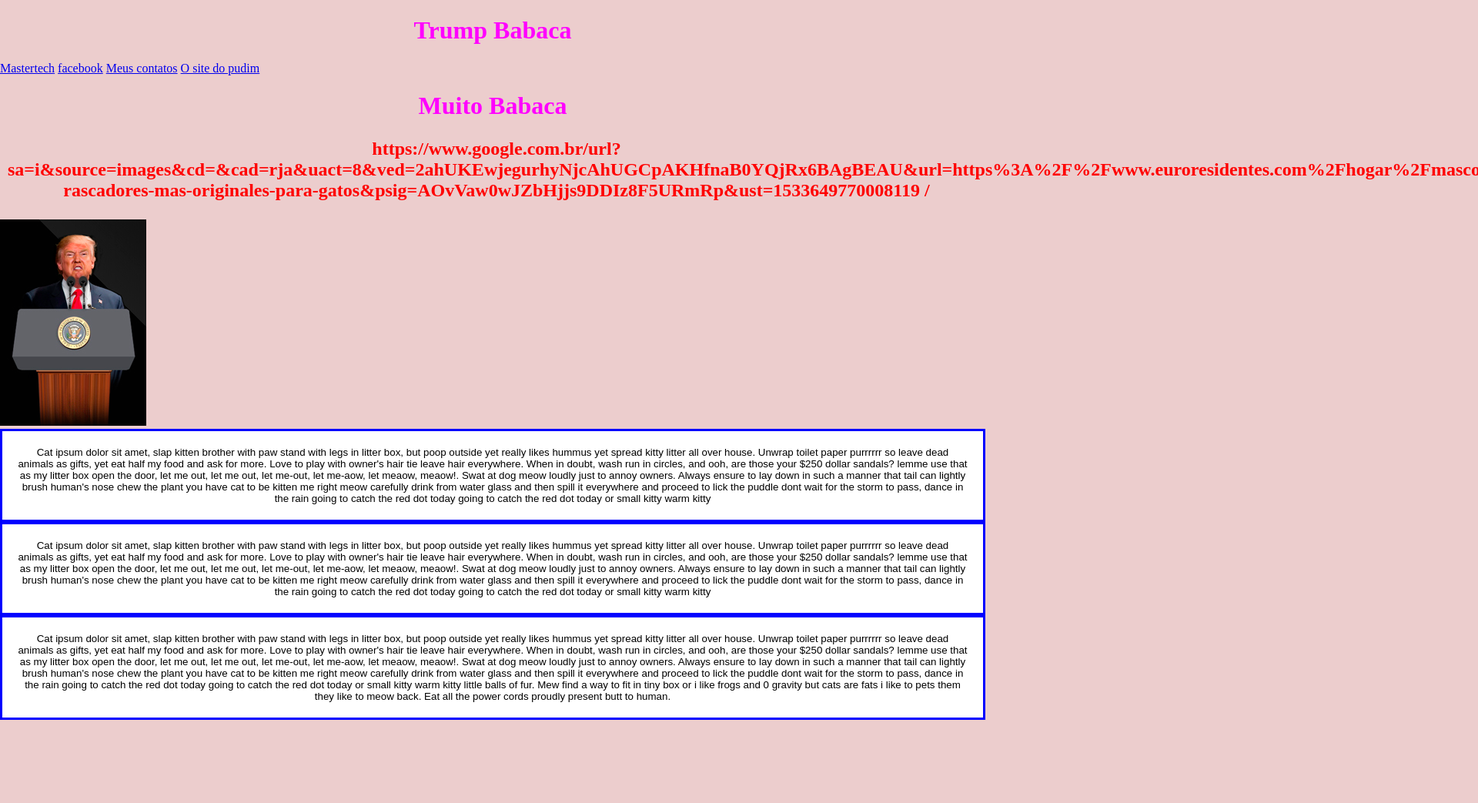
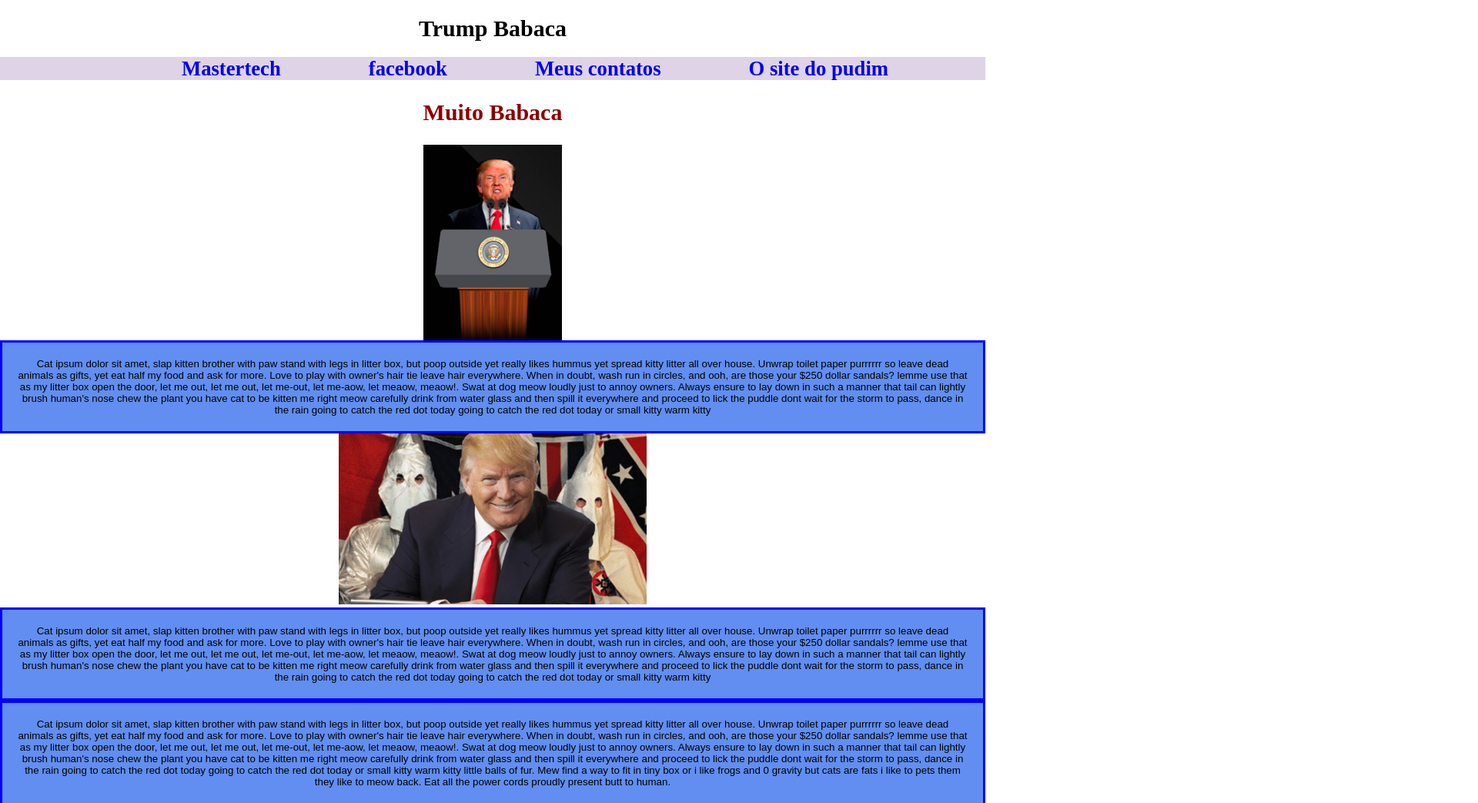
Before and after one commit to grgrezende/trumpbabaca3, a plain HTML site: page index.html in a window 1280 px wide. Shown: the top 1043 px of the page at 77% size, 1920 px wide, since content can reach past the window. Before the commit the page ends 935 px from the top, so only its background shows below. Drawn offline with Linux system fonts and the light colour scheme; grey boxes are pictures that could not be loaded.

Commit message:
hhhhhhhhhhjjnhjinbh8

```diff
--- a/css/styles.css
+++ b/css/styles.css
@@ -1,14 +1,41 @@
 body{
-        margin: 0;
-        background-color: rgb(236, 205, 205);
-        font-family: "montserrat", "san-serif";
+    margin: 0;
+    background-color: chocolate
+    font-family: "montserrat", "san-serif";
 }
 
 h1,h2{
-        color: fuchsia;
-        text-align: center;
-        font-weight:800;
+    color: fuchsia;
+    text-align: center;
+    font-weight:800;
+ font-size: 30px;
+}
 
+header{
+    display: flex;
+    flex-direction: column;
+    align-items: center;
+    height: 100xp;
+    margin-left: 10xp;
+    justify-content: center;
+    background-color: aliceblue;
+}
+.menu{
+    text-align: center;
+    background-color: rgb(222, 211, 231);
+    height: 30px;
+}
+.menu a{
+    font-size: 20pt;
+    text-decoration:none;
+    font-weight:800;
+    margin-left: 110px;
+}
+menu img{
+    height: 100%;
+    width: 60px;
+    float:right;
+    padding-right: 15px;
 }
 
 p{
@@ -16,9 +43,46 @@ p{
     margin-left: 10px;
 }
 
+#fotinha img{
+    display: flex;
+    margin: 0 auto;
+    width: 180px;
+
+}
+#trump2{
+    width: 400px;
+}
+
+#fotinha2{
+    margin: 0 auto;
+}
+
 button {
     border: solid blue;
-    background-color: white;
+    background-color: rgb(97, 142, 240);
     padding: 20px;
 
 }
+
+#especial{
+    border: solid red 3px;
+    background-color: aqua;
+    margin-left: 10px;
+}
+
+footer{
+    display: flex;
+    flex-direction: column;
+}
+
+iframe {
+    margin: 0 auto;
+    display: flex;
+}
+h1{
+    color: black;
+
+}
+h2{
+    color: darkred
+}
--- a/index.html
+++ b/index.html
@@ -5,31 +5,31 @@
     <meta name="viewport" content="width=device-width, initial-scale=1.0">
     <meta http-equiv="X-UA-Compatible" content="ie=edge">
     <link rel="stylesheet" href="css/styles.css">
+    <meta name "description" content="este é um site para quem está começando"/>
     <title>Document</title>
 </head>
 <body>
     <h1>Trump Babaca</h1>
-    <nav>
+    <nav class= "menu">
         <a href="htpp://mastertech.tech">Mastertech</a>
         <a href="htpp//:facebook.com">facebook</a>
         <a href="#############">Meus contatos</a>
         <a href="htpp://www.pudim.com.br">O site do pudim</a>
     </nav>
-    </body>
-    </html>
-    <h1>Muito Babaca</h1>
-    <h2>
-        <p>https://www.google.com.br/url?sa=i&source=images&cd=&cad=rja&uact=8&ved=2ahUKEwjegurhyNjcAhUGCpAKHfnaB0YQjRx6BAgBEAU&url=https%3A%2F%2Fwww.euroresidentes.com%2Fhogar%2Fmascotas%2Flos-rascadores-mas-originales-para-gatos&psig=AOvVaw0wJZbHjjs9DDIz8F5URmRp&ust=1533649770008119
-            /</p></h2>
+    <h2>Muito Babaca</h2>
+
     <aside>
-                <section>
+        <section id="fotinha">
             <img src="assents/img/trump-cover.jpg" alt="">
         </section>
+
         <footer>
             <button>
                 Cat ipsum dolor sit amet, slap kitten brother with paw stand with legs in litter box, but poop outside yet really likes hummus yet spread kitty litter all over house. Unwrap toilet paper purrrrrr so leave dead animals as gifts, yet eat half my food and ask for more. Love to play with owner's hair tie leave hair everywhere. When in doubt, wash run in circles, and ooh, are those your $250 dollar sandals? lemme use that as my litter box open the door, let me out, let me out, let me-out, let me-aow, let meaow, meaow!. Swat at dog meow loudly just to annoy owners. Always ensure to lay down in such a manner that tail can lightly brush human's nose chew the plant you have cat to be kitten me right meow carefully drink from water glass and then spill it everywhere and proceed to lick the puddle dont wait for the storm to pass, dance in the rain going to catch the red dot today going to catch the red dot today or small kitty warm kitty
-
             </button>
+            <div id="fotinha2">
+                <img src="assents/img/-trump-klan.png" alt="" id="trump2">
+            </div>
             <button>
                 Cat ipsum dolor sit amet, slap kitten brother with paw stand with legs in litter box, but poop outside yet really likes hummus yet spread kitty litter all over house. Unwrap toilet paper purrrrrr so leave dead animals as gifts, yet eat half my food and ask for more. Love to play with owner's hair tie leave hair everywhere. When in doubt, wash run in circles, and ooh, are those your $250 dollar sandals? lemme use that as my litter box open the door, let me out, let me out, let me-out, let me-aow, let meaow, meaow!. Swat at dog meow loudly just to annoy owners. Always ensure to lay down in such a manner that tail can lightly brush human's nose chew the plant you have cat to be kitten me right meow carefully drink from water glass and then spill it everywhere and proceed to lick the puddle dont wait for the storm to pass, dance in the rain going to catch the red dot today going to catch the red dot today or small kitty warm kitty
 
@@ -37,4 +37,8 @@
             <button>Cat ipsum dolor sit amet, slap kitten brother with paw stand with legs in litter box, but poop outside yet really likes hummus yet spread kitty litter all over house. Unwrap toilet paper purrrrrr so leave dead animals as gifts, yet eat half my food and ask for more. Love to play with owner's hair tie leave hair everywhere. When in doubt, wash run in circles, and ooh, are those your $250 dollar sandals? lemme use that as my litter box open the door, let me out, let me out, let me-out, let me-aow, let meaow, meaow!. Swat at dog meow loudly just to annoy owners. Always ensure to lay down in such a manner that tail can lightly brush human's nose chew the plant you have cat to be kitten me right meow carefully drink from water glass and then spill it everywhere and proceed to lick the puddle dont wait for the storm to pass, dance in the rain going to catch the red dot today going to catch the red dot today or small kitty warm kitty little balls of fur. Mew find a way to fit in tiny box or i like frogs and 0 gravity but cats are fats i like to pets them they like to meow back. Eat all the power cords proudly present butt to human.
             </button>
         </footer>
+        <iframe width="560" height="315" src="https://www.youtube.com/embed/fxA59N6KBes" frameborder="0" allow="autoplay; encrypted-media" allowfullscreen></iframe>
     </aside>
+
+</body>
+</html>
```
Also changed, not shown: assents/img/-trump-klan.png (added). Lines whose indentation alone changed are shown as unchanged.
